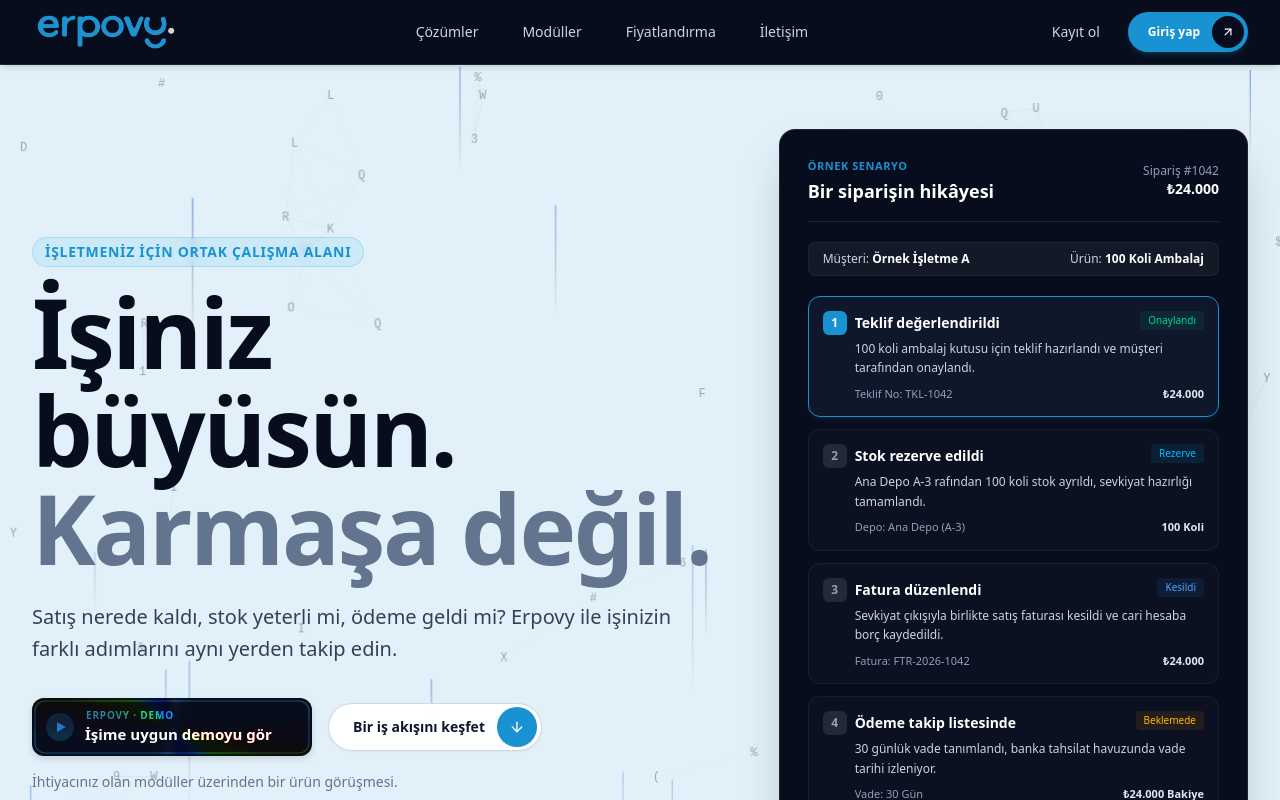
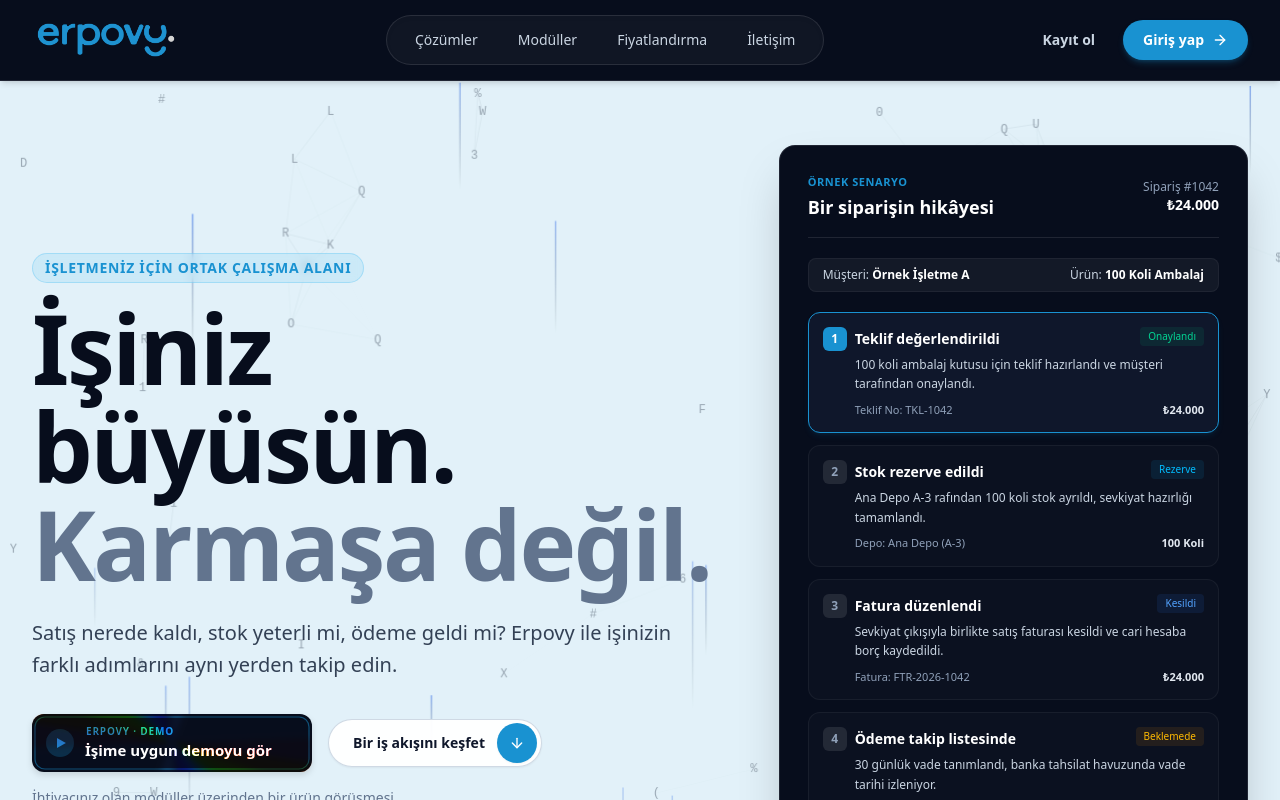
Before and after one commit to erpovy/erpovy-web, a Next.js app: page / in a window 1280 px wide. Shown: the top 800 px of the page. Built offline with nearby package versions, Linux system fonts and the light colour scheme; a web font is replaced by a local one.

Commit message:
refactor(header): rebuild Header from scratch with modern glassmorphism, active state pills, and clean auth actions

```diff
--- a/components/Header.tsx
+++ b/components/Header.tsx
@@ -3,11 +3,32 @@
 import { useState, useEffect } from "react";
 import Image from "next/image";
 import Link from "next/link";
+import { usePathname } from "next/navigation";
 import { siteConfig } from "@/lib/siteConfig";
-import { ButtonWithIcon } from "@/components/ui/button-with-icon";
+import {
+  Sparkles,
+  Layers,
+  Receipt,
+  Headphones,
+  ArrowRight,
+  LogIn,
+  UserPlus,
+  Menu,
+  X,
+} from "lucide-react";
 
 export function Header() {
   const [mobileMenuOpen, setMobileMenuOpen] = useState(false);
+  const [scrolled, setScrolled] = useState(false);
+  const pathname = usePathname();
+
+  useEffect(() => {
+    const handleScroll = () => {
+      setScrolled(window.scrollY > 10);
+    };
+    window.addEventListener("scroll", handleScroll);
+    return () => window.removeEventListener("scroll", handleScroll);
+  }, []);
 
   useEffect(() => {
     const handleKeyDown = (e: KeyboardEvent) => {
@@ -28,20 +49,33 @@
   }, [mobileMenuOpen]);
 
   const navItems = [
-    { label: "Çözümler", href: "/cozumler" },
-    { label: "Modüller", href: "/moduller" },
-    { label: "Fiyatlandırma", href: "/fiyatlandirma" },
-    { label: "İletişim", href: "/iletisim" },
+    { label: "Çözümler", href: "/cozumler/", icon: Layers },
+    { label: "Modüller", href: "/moduller/", icon: Sparkles },
+    { label: "Fiyatlandırma", href: "/fiyatlandirma/", icon: Receipt },
+    { label: "İletişim", href: "/iletisim/", icon: Headphones },
   ];
 
+  const isActive = (href: string) => {
+    if (!pathname) return false;
+    const cleanHref = href.replace(/\/$/, "");
+    const cleanPath = pathname.replace(/\/$/, "");
+    return cleanPath === cleanHref;
+  };
+
   return (
-    <header className="sticky top-0 left-0 right-0 z-50 bg-[#070d1c] border-b border-white/10 text-white shadow-md">
+    <header
+      className={`sticky top-0 left-0 right-0 z-50 transition-all duration-300 ${
+        scrolled
+          ? "bg-[#070d1c]/95 backdrop-blur-xl border-b border-white/10 shadow-xl shadow-black/20"
+          : "bg-[#070d1c] border-b border-white/10 shadow-md"
+      }`}
+    >
       <div className="max-w-[1320px] mx-auto px-4 sm:px-6 lg:px-8">
-        <div className="flex items-center justify-between h-16">
-          {/* Logo */}
+        <div className="flex items-center justify-between h-18 sm:h-20">
+          {/* Brand Logo */}
           <Link
             href="/"
-            className="flex items-center gap-3 focus-visible:outline-none focus-visible:ring-2 focus-visible:ring-[#1992d1] rounded p-1 transition-opacity hover:opacity-90"
+            className="flex items-center gap-3 focus-visible:outline-none focus-visible:ring-2 focus-visible:ring-[#1992d1] rounded-lg p-1 transition-opacity hover:opacity-90 shrink-0"
             aria-label="Erpovy Ana Sayfası"
           >
             <div className="relative w-32 h-8 sm:w-36 sm:h-9">
@@ -55,104 +89,125 @@
             </div>
           </Link>
 
-          {/* Desktop Navigation */}
+          {/* Center Navigation Island (Desktop) */}
           <nav
-            className="hidden md:flex items-center gap-5 lg:gap-7"
+            className="hidden md:flex items-center gap-1.5 lg:gap-2 px-3 py-1.5 rounded-full bg-white/[0.04] border border-white/10 shadow-inner"
             aria-label="Ana Gezinti"
           >
-            {navItems.map((item) => (
+            {navItems.map((item) => {
+              const active = isActive(item.href);
+              return (
                 <Link
                   key={item.href}
                   href={item.href}
-                className="text-sm font-medium text-slate-300 hover:text-white transition-colors focus-visible:outline-none focus-visible:ring-2 focus-visible:ring-[#1992d1] rounded px-2 py-1"
+                  className={`px-4 py-2 rounded-full text-sm font-medium transition-all duration-200 ${
+                    active
+                      ? "bg-[#1992d1] text-white shadow-md shadow-[#1992d1]/30 font-semibold"
+                      : "text-slate-300 hover:text-white hover:bg-white/[0.06]"
+                  }`}
                 >
                   {item.label}
                 </Link>
-            ))}
+              );
+            })}
           </nav>
 
-          {/* Right actions */}
-          <div className="hidden md:flex items-center gap-4">
+          {/* Right Action Buttons (Desktop) */}
+          <div className="hidden md:flex items-center gap-3">
             <a
-              href={siteConfig.registerUrl}
+              href="https://app.erpovy.com/register"
               target="_blank"
               rel="noopener noreferrer"
-              className="text-sm font-medium text-slate-300 hover:text-white px-3 py-1.5 rounded transition-colors focus-visible:outline-none focus-visible:ring-2 focus-visible:ring-[#1992d1]"
+              className="text-sm font-semibold text-slate-300 hover:text-white px-4 py-2 rounded-xl hover:bg-white/[0.06] transition-colors"
             >
               Kayıt ol
             </a>
-            <ButtonWithIcon
-              asLink
-              href={siteConfig.loginUrl}
+
+            <a
+              href="https://app.erpovy.com/login"
               target="_blank"
               rel="noopener noreferrer"
-              variant="brand"
-              size="sm"
+              className="inline-flex items-center gap-2 px-5 py-2.5 rounded-full bg-[#1992d1] hover:bg-[#1582bc] text-white font-bold text-sm shadow-md shadow-[#1992d1]/25 hover:shadow-lg hover:shadow-[#1992d1]/40 hover:-translate-y-0.5 active:translate-y-0 transition-all cursor-pointer"
             >
-              Giriş yap
-            </ButtonWithIcon>
+              <span>Giriş yap</span>
+              <ArrowRight className="w-4 h-4" />
+            </a>
           </div>
 
-          {/* Mobile Menu Button */}
+          {/* Mobile Hamburger Toggle */}
           <div className="flex md:hidden items-center">
             <button
               type="button"
               onClick={() => setMobileMenuOpen(!mobileMenuOpen)}
-              className="p-2 rounded-lg text-slate-300 hover:text-white hover:bg-slate-800/60 focus:outline-none focus:ring-2 focus:ring-[#1992d1]"
+              className="p-2.5 rounded-xl bg-white/[0.05] border border-white/10 text-slate-200 hover:text-white hover:bg-white/10 focus:outline-none focus:ring-2 focus:ring-[#1992d1] transition-all"
               aria-expanded={mobileMenuOpen}
               aria-label={mobileMenuOpen ? "Menüyü kapat" : "Menüyü aç"}
             >
-              <span className="material-symbols-outlined text-2xl">
-                {mobileMenuOpen ? "close" : "menu"}
-              </span>
+              {mobileMenuOpen ? (
+                <X className="w-6 h-6" />
+              ) : (
+                <Menu className="w-6 h-6" />
+              )}
             </button>
           </div>
         </div>
       </div>
 
-      {/* Mobile Drawer */}
+      {/* Mobile Drawer Overlay */}
       {mobileMenuOpen && (
         <div
-          className="fixed inset-0 top-16 z-50 bg-[#070d1c] border-t border-white/10 flex flex-col p-6 md:hidden animate-in fade-in duration-150"
+          className="fixed inset-0 top-18 sm:top-20 z-50 bg-[#070d1c]/98 backdrop-blur-2xl border-t border-white/10 flex flex-col p-6 md:hidden animate-in fade-in slide-in-from-top-4 duration-200 overflow-y-auto"
           role="dialog"
           aria-modal="true"
           aria-label="Mobil Gezinti Menüsü"
         >
-          <nav className="flex flex-col gap-4 mb-8" aria-label="Mobil Menü">
-            {navItems.map((item) => (
+          <div className="flex flex-col gap-2 mb-8">
+            <span className="text-[11px] font-bold text-slate-400 uppercase tracking-wider px-3 mb-1">
+              Menü
+            </span>
+            {navItems.map((item) => {
+              const Icon = item.icon;
+              const active = isActive(item.href);
+              return (
                 <Link
                   key={item.href}
                   href={item.href}
                   onClick={() => setMobileMenuOpen(false)}
-                className="text-lg font-medium text-slate-200 hover:text-[#1992d1] py-2 border-b border-white/5 transition-colors"
+                  className={`flex items-center gap-3.5 px-4 py-3.5 rounded-2xl text-base font-semibold transition-all ${
+                    active
+                      ? "bg-[#1992d1] text-white shadow-md shadow-[#1992d1]/30"
+                      : "text-slate-200 hover:text-white hover:bg-white/[0.05]"
+                  }`}
                 >
-                {item.label}
+                  <Icon className={`w-5 h-5 ${active ? "text-white" : "text-sky-400"}`} />
+                  <span>{item.label}</span>
                 </Link>
-            ))}
-          </nav>
+              );
+            })}
+          </div>
 
+          {/* Mobile Auth Actions */}
           <div className="flex flex-col gap-3 mt-auto pt-6 border-t border-white/10">
             <a
-              href={siteConfig.registerUrl}
+              href="https://app.erpovy.com/login"
               target="_blank"
               rel="noopener noreferrer"
               onClick={() => setMobileMenuOpen(false)}
-              className="w-full text-center py-3 rounded-md border border-white/15 text-slate-200 font-medium hover:bg-slate-800 transition-colors"
+              className="w-full flex items-center justify-center gap-2 py-3.5 rounded-2xl bg-[#1992d1] text-white font-bold text-sm shadow-lg shadow-[#1992d1]/20 hover:bg-[#1582bc] transition-all"
             >
+              <LogIn className="w-4 h-4" />
+              Giriş yap
+            </a>
+            <a
+              href="https://app.erpovy.com/register"
+              target="_blank"
+              rel="noopener noreferrer"
+              onClick={() => setMobileMenuOpen(false)}
+              className="w-full flex items-center justify-center gap-2 py-3.5 rounded-2xl bg-white/[0.05] border border-white/15 text-slate-200 font-semibold text-sm hover:bg-white/10 transition-all"
+            >
+              <UserPlus className="w-4 h-4" />
               Kayıt ol
             </a>
-            <ButtonWithIcon
-              asLink
-              href={siteConfig.loginUrl}
-              target="_blank"
-              rel="noopener noreferrer"
-              variant="brand"
-              size="md"
-              className="w-full justify-center"
-              onClick={() => setMobileMenuOpen(false)}
-            >
-              Giriş yap
-            </ButtonWithIcon>
           </div>
         </div>
       )}
```
Lines whose indentation alone changed are shown as unchanged.
